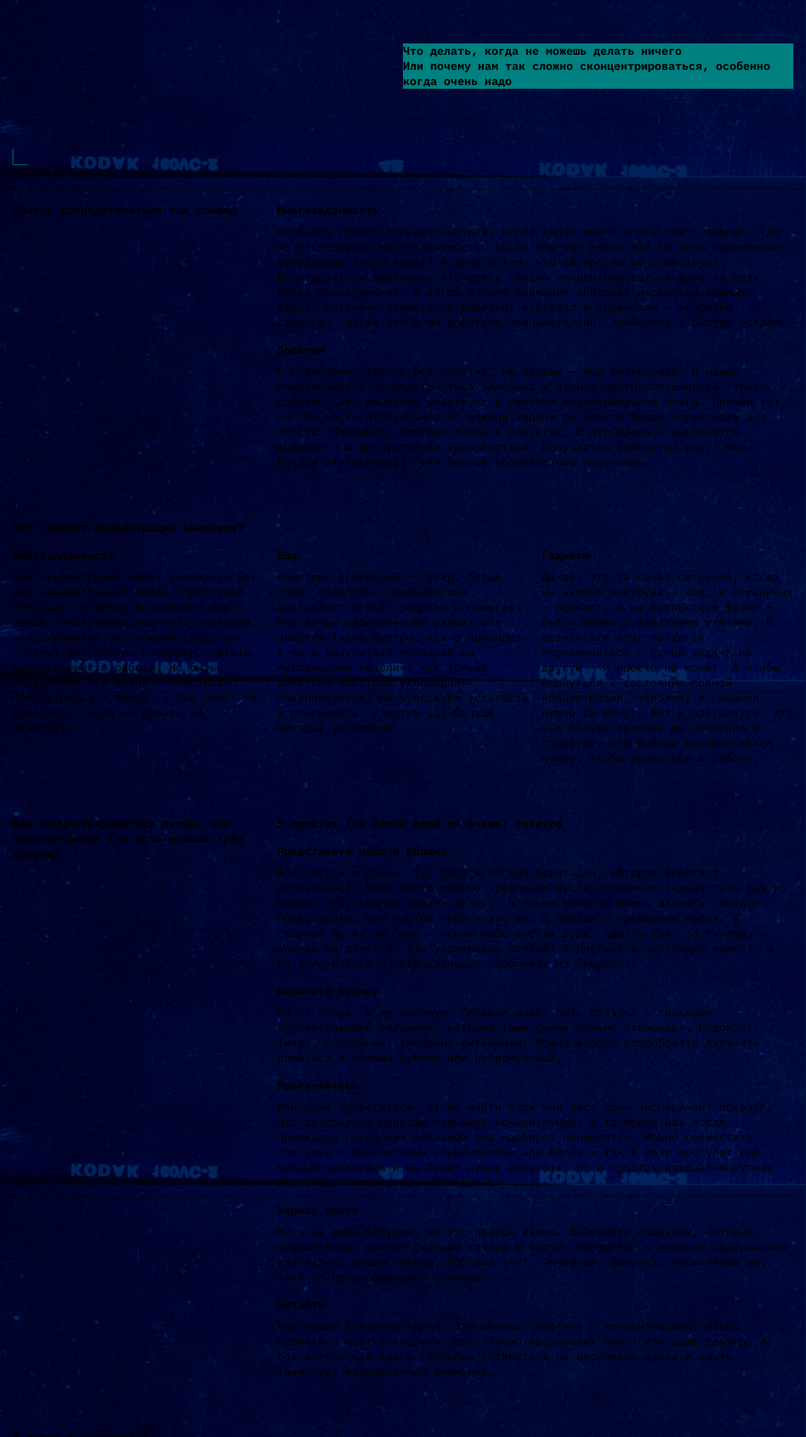
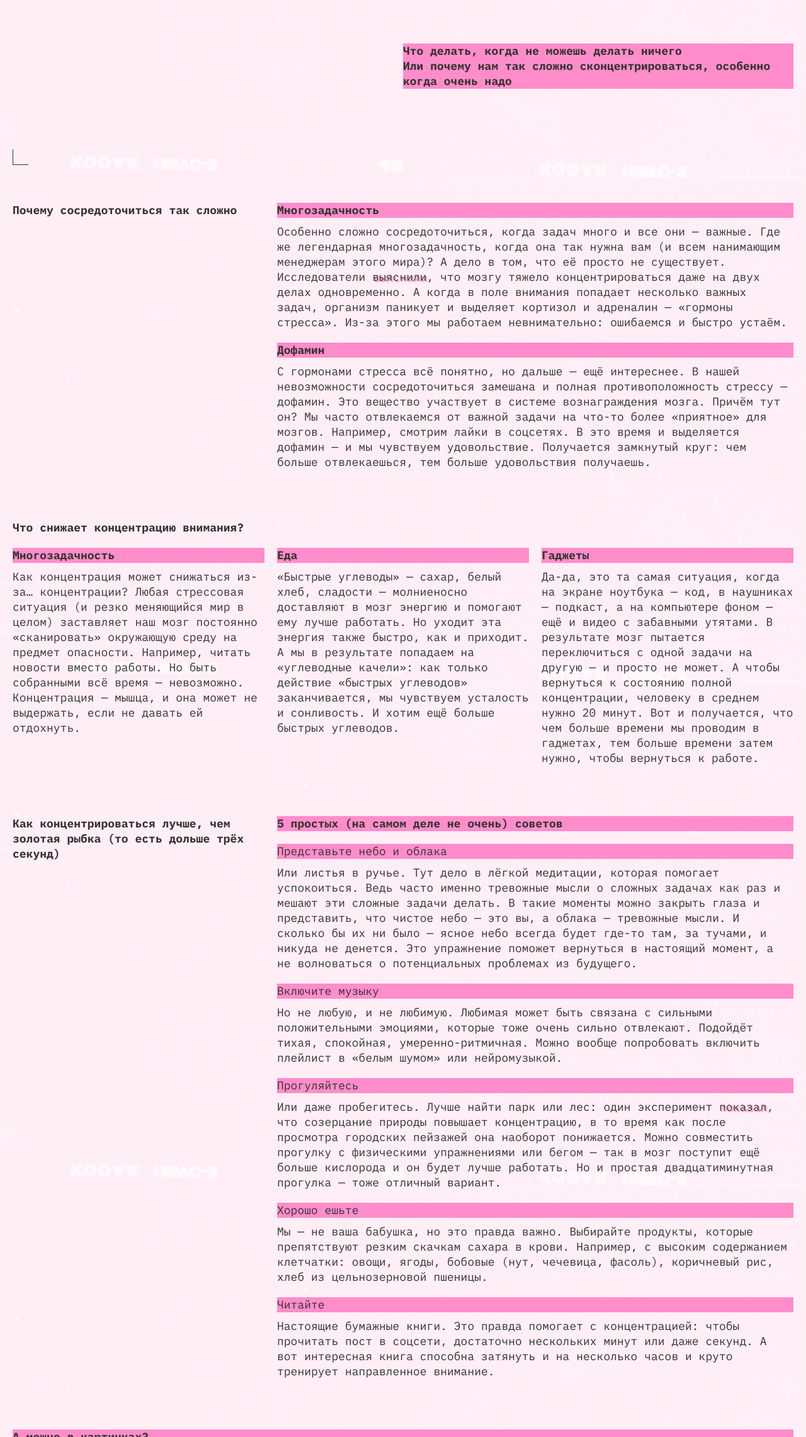
Before and after one commit to stan99-cheb/slozhno-sosredotochitsya, a website built with Vite: page index.html in a window 1280 px wide. Shown: the part 518-2800 px from the top of the page at 63% size. Built offline with nearby package versions, Linux system fonts and the light colour scheme.

Commit message:
feat: оставшееся

```diff
--- a/index.html
+++ b/index.html
@@ -36,32 +36,33 @@
         </li>
       </ul>
     </nav>
-    <div class="decor"></div>
+    <div class="decor-rec" aria-hidden="true"></div>
     <h1 class="heading header__title">no focus</h1>
-    <h2 class="heading header__subtitle">
+    <div class="header__subtitle title-decor">
       <p>
         Что делать, когда не можешь делать ничего
       </p>
       <p>
         Или почему нам так сложно сконцентрироваться, особенно когда очень надо
       </p>
-    </h2>
+    </div>
   </header>
   <main class="main">
     <section class="section">
-      <h2 class="heading why-title">Почему сосредоточиться так сложно</h2>
+      <h2 class="title why-title">Почему сосредоточиться так сложно</h2>
       <article class="card why-multitasking">
-        <h3 class="heading">Многозадачность</h3>
+        <h3 class="title title-decor">Многозадачность</h3>
         <p>
           Особенно сложно сосредоточиться, когда задач много и все они — важные. Где же легендарная многозадачность,
           когда она так нужна вам (и всем нанимающим менеджерам этого мира)? А дело в том, что её просто не существует.
-          Исследователи выяснили, что мозгу тяжело концентрироваться даже на двух делах одновременно. А когда в поле
-          внимания попадает несколько важных задач, организм паникует и выделяет кортизол и адреналин — «гормоны
+          Исследователи <a class="link" href="https://dana.org/article/multicosts-of-multitasking/"
+            target="_blank">выяснили</a>, что мозгу тяжело концентрироваться даже на двух делах одновременно. А когда в
+          поле внимания попадает несколько важных задач, организм паникует и выделяет кортизол и адреналин — «гормоны
           стресса». Из-за этого мы работаем невнимательно: ошибаемся и быстро устаём.
         </p>
       </article>
       <article class="card why-dopamine">
-        <h3 class="heading">Дофамин</h3>
+        <h3 class="title title-decor">Дофамин</h3>
         <p>
           С гормонами стресса всё понятно, но дальше — ещё интереснее. В нашей невозможности сосредоточиться замешана и
           полная противоположность стрессу — дофамин. Это вещество участвует в системе вознаграждения мозга. Причём тут
@@ -72,9 +73,9 @@
       </article>
     </section>
     <section class="section">
-      <h2 class="heading what-title">Что снижает концентрацию внимания?</h2>
+      <h2 class="title what-title">Что снижает концентрацию внимания?</h2>
       <article class="card what-multitasking">
-        <h3 class="heading">Многозадачность</h3>
+        <h3 class="title title-decor">Многозадачность</h3>
         <p>
           Как концентрация может снижаться из-за… концентрации? Любая стрессовая ситуация (и резко меняющийся мир в
           целом) заставляет наш мозг постоянно «сканировать» окружающую среду на предмет опасности. Например, читать
@@ -83,7 +84,7 @@
         </p>
       </article>
       <article class="card what-meal">
-        <h3 class="heading">Еда</h3>
+        <h3 class="title title-decor">Еда</h3>
         <p>
           «Быстрые углеводы» — сахар, белый хлеб, сладости — молниеносно доставляют в мозг энергию и помогают ему лучше
           работать. Но уходит эта энергия также быстро, как и приходит. А мы в результате попадаем на «углеводные
@@ -92,7 +93,7 @@
         </p>
       </article>
       <article class="card what-gadgets">
-        <h3 class="heading">Гаджеты</h3>
+        <h3 class="title title-decor">Гаджеты</h3>
         <p>
           Да-да, это та самая ситуация, когда на экране ноутбука — код, в наушниках — подкаст, а на компьютере фоном —
           ещё и видео с забавными утятами. В результате мозг пытается переключиться с одной задачи на другую — и просто
@@ -103,10 +104,11 @@
       </article>
     </section>
     <section class="section">
-      <h2 class="heading how-title">Как концентрироваться лучше, чем золотая рыбка (то есть дольше трёх секунд)</h2>
-      <h2 class="heading how-title-advice">5 простых (на самом деле не очень) советов</h2>
+      <h2 class="title how-title">Как концентрироваться лучше, чем золотая рыбка (то есть дольше трёх
+        секунд)</h2>
+      <h2 class="title title-decor how-title-advice">5 простых (на самом деле не очень) советов</h2>
       <article class="card how-imagine">
-        <h3 class="heading">Представьте небо и облака</h3>
+        <h3 class="title title-regular title-decor">Представьте небо и облака</h3>
         <p>
           Или листья в ручье. Тут дело в лёгкой медитации, которая помогает успокоиться. Ведь часто именно тревожные
           мысли о сложных задачах как раз и мешают эти сложные задачи делать. В такие моменты можно закрыть глаза и
@@ -116,7 +118,7 @@
         </p>
       </article>
       <article class="card how-music">
-        <h3 class="heading">Включите музыку</h3>
+        <h3 class="title title-regular title-decor">Включите музыку</h3>
         <p>
           Но не любую, и не любимую. Любимая может быть связана с сильными положительными эмоциями, которые тоже очень
           сильно отвлекают. Подойдёт тихая, спокойная, умеренно-ритмичная. Можно вообще попробовать включить плейлист в
@@ -124,16 +126,17 @@
         </p>
       </article>
       <article class="card how-walk">
-        <h3 class="heading">Прогуляйтесь</h3>
+        <h3 class="title title-regular title-decor">Прогуляйтесь</h3>
         <p>
-          Или даже пробегитесь. Лучше найти парк или лес: один эксперимент показал, что созерцание природы повышает
-          концентрацию, в то время как после просмотра городских пейзажей она наоборот понижается. Можно совместить
-          прогулку с физическими упражнениями или бегом — так в мозг поступит ещё больше кислорода и он будет лучше
-          работать. Но и простая двадцатиминутная прогулка — тоже отличный вариант.
+          Или даже пробегитесь. Лучше найти парк или лес: один эксперимент <a class="link"
+            href="https://www.sciencedirect.com/science/article/abs/pii/S0272494415000328" target="_blank">показал</a>,
+          что созерцание природы повышает концентрацию, в то время как после просмотра городских пейзажей она наоборот
+          понижается. Можно совместить прогулку с физическими упражнениями или бегом — так в мозг поступит ещё больше
+          кислорода и он будет лучше работать. Но и простая двадцатиминутная прогулка — тоже отличный вариант.
         </p>
       </article>
       <article class="card how-meal">
-        <h3 class="heading">Хорошо ешьте</h3>
+        <h3 class="title title-regular title-decor">Хорошо ешьте</h3>
         <p>
           Мы — не ваша бабушка, но это правда важно. Выбирайте продукты, которые препятствуют резким скачкам сахара в
           крови. Например, с высоким содержанием клетчатки: овощи, ягоды, бобовые (нут, чечевица, фасоль), коричневый
@@ -141,7 +144,7 @@
         </p>
       </article>
       <article class="card how-reading">
-        <h3 class="heading">Читайте</h3>
+        <h3 class="title title-regular title-decor">Читайте</h3>
         <p>
           Настоящие бумажные книги. Это правда помогает с концентрацией: чтобы прочитать пост в соцсети, достаточно
           нескольких минут или даже секунд. А вот интересная книга способна затянуть и на несколько часов и круто
@@ -150,7 +153,7 @@
       </article>
     </section>
     <section class="section">
-      <h2 class="heading pictures-title">А можно в картинках?</h2>
+      <h2 class="title title-decor pictures-title">А можно в картинках?</h2>
       <img class="picture picture-sunset" src="./images/sunset.png" alt="Рассвет" loading="lazy">
       <img class="picture picture-ice-cream" src="./images/ice-cream.png" alt="Мороженное" loading="lazy">
       <img class="picture picture-tape" src="./images/tape.png" alt="Касета" loading="lazy">
@@ -158,7 +161,7 @@
       <img class="picture picture-street" src="./images/street.png" alt="Улица" loading="lazy">
     </section>
   </main>
-  <footer class="footer">
+  <footer class="footer decorated-zone">
     <h2 class="heading footer-title">focus</h2>
   </footer>
 
--- a/styles/dark.css
+++ b/styles/dark.css
@@ -9,4 +9,36 @@
     Так стили написанные ниже будут иметь больший вес,
     чем стили в медиазапросе предпочтений пользователя
   */
+  --background-color: #000028;
+  --page-background-image: url(../images/cover-image-dark.png);
+  --default-color: #ff0070;
+  --accent-color: var(--default-color);
+
+  --decor-color-text: var(--background-color);
+  --decor-color-background: var(--accent-color);
+
+  --header-title: #db00ff;
+  --header-title-shadow: var(--default-color);
+
+  --title-color: var(--default-color);
+  --text-color: #f1b2ce;
 }
+
+@media (prefers-color-scheme: dark) {
+  :root {
+    /* Дублируем переменные светлой темы */
+    --background-color: #000028;
+    --page-background-image: url(../images/cover-image-dark.png);
+    --default-color: #ff0070;
+    --accent-color: var(--default-color);
+
+    --decor-color-text: var(--background-color);
+    --decor-color-background: var(--accent-color);
+
+    --header-title: #db00ff;
+    --header-title-shadow: var(--default-color);
+
+    --title-color: var(--default-color);
+    --text-color: #f1b2ce;
+  }
+}
--- a/styles/globals.css
+++ b/styles/globals.css
@@ -39,9 +39,29 @@ a {
   font-family: inherit;
   font-size: inherit;
   line-height: inherit;
+
+  text-decoration: none;
+  cursor: pointer;
 }
 
 button {
   border: none;
   background-color: transparent;
 }
+
+a:focus,
+button:focus {
+  outline: none;
+}
+
+a:focus-visible {
+  outline: 1px solid var(--default-color);
+}
+
+button:focus-visible {
+  border-bottom: 1px solid var(--default-color);
+}
+
+button:hover {
+  outline: 1px solid color-mix(in srgb, var(--default-color) 40%, transparent);
+}
--- a/styles/light.css
+++ b/styles/light.css
@@ -9,4 +9,36 @@
     Так стили написанные ниже будут иметь больший вес,
     чем стили в медиазапросе предпочтений пользователя
   */
+  --background-color: #fff1f7;
+  --page-background-image: url(../images/cover-image-light.png);
+  --default-color: #353430;
+  --accent-color: #ff8dcb;
+
+  --decor-color-text: var(--default-color);
+  --decor-color-background: var(--accent-color);
+
+  --header-title: #ffc2e6;
+  --header-title-shadow: #ff0070;
+
+  --title-color: var(--default-color);
+  --text-color: var(--default-color);
 }
+
+@media (prefers-color-scheme: light) {
+  :root {
+    /* Дублируем переменные светлой темы */
+    --background-color: #fff1f7;
+    --page-background-image: url(../images/cover-image-light.png);
+    --default-color: #353430;
+    --accent-color: #ff8dcb;
+
+    --decor-color-text: var(--default-color);
+    --decor-color-background: var(--accent-color);
+
+    --header-title: #ffc2e6;
+    --header-title-shadow: #ff0070;
+
+    --title-color: var(--default-color);
+    --text-color: var(--default-color);
+  }
+}
--- a/styles/style.css
+++ b/styles/style.css
@@ -8,17 +8,38 @@
   font-size: 18px;
   line-height: 24px;
 
-  background-image: url(../images/cover-image-dark.png);
+  background-image: var(--page-background-image);
   background-repeat: no-repeat;
   background-position: center;
   background-size: cover;
   background-attachment: fixed;
+
+  background-color: var(--background-color);
 }
 
-.heading {
+.link {
+  text-shadow: 2px 2px 0 var(--accent-color);
+}
+
+.link:hover {
+  border-bottom: 1px solid var(--text-color);
+}
+
+.title {
   font-weight: 700;
   font-size: 18px;
   line-height: 24px;
+
+  color: var(--title-color);
+}
+
+.title-regular {
+  font-weight: 400;
+}
+
+.title-decor {
+  color: var(--decor-color-text);
+  background-color: var(--decor-color-background);
 }
 
 .header {
@@ -36,7 +57,7 @@
     "subtitle";
 }
 
-.header::before {
+.decorated-zone::before {
   content: '';
   position: absolute;
   top: 0;
@@ -45,10 +66,10 @@
   height: 25px;
   border-width: 1px 1px 0 0;
   border-style: solid;
-  border-color: teal;
+  border-color: var(--default-color);
 }
 
-.header::after {
+.decorated-zone::after {
   content: '';
   position: absolute;
   bottom: 0;
@@ -57,7 +78,7 @@
   height: 25px;
   border-width: 0 0 1px 1px;
   border-style: solid;
-  border-color: teal;
+  border-color: var(--default-color);
 }
 
 .header__theme-menu {
@@ -71,15 +92,22 @@
 }
 
 .header__theme-menu-button {
-  padding: 0 13px;
+  padding: 0 13px 3px;
 
   font-size: 18px;
   line-height: 26px;
   text-transform: lowercase;
   vertical-align: middle;
+
+  color: var(--default-color);
 }
 
-.decor::before {
+.header__theme-menu-button_active {
+  outline: 1px solid var(--default-color);
+  pointer-events: none;
+}
+
+.page.theme_dark .decor-rec::before {
   content: 'REC';
 
   font-size: 18px;
@@ -88,9 +116,11 @@
   position: absolute;
   top: 0;
   right: 28px;
+
+  color: var(--default-color);
 }
 
-.decor::after {
+.page.theme_dark .decor-rec::after {
   content: '';
 
   position: absolute;
@@ -100,8 +130,8 @@
   width: 9px;
   height: 9px;
   border-radius: 50%;
-  background-color: teal;
-  box-shadow: 0 0 4px 2px teal;
+  background-color: var(--default-color);
+  box-shadow: 0 0 4px 2px var(--default-color);
 }
 
 .header__title {
@@ -111,7 +141,9 @@
 
   font-size: clamp(7.25rem, 5.7694rem + 6.3174vw, 9.8125rem);
   line-height: clamp(5.9375rem, 4.6735rem + 5.3929vw, 8.125rem);
-  text-shadow: 4px 4px 0 teal;
+  text-shadow: 4px 4px 0 var(--header-title-shadow);
+
+  color: var(--header-title);
 }
 
 .header__subtitle {
@@ -122,7 +154,7 @@
   align-self: center;
   grid-area: subtitle;
 
-  background-color: teal;
+  font-weight: 700;
 }
 
 .main {
@@ -135,7 +167,9 @@
   display: grid;
   grid-template-columns: repeat(3, 1fr);
   grid-auto-rows: auto;
-  grid-gap: 20px;
+  gap: 20px;
+
+  color: var(--text-color);
 }
 
 .card {
@@ -270,34 +304,41 @@
   position: relative;
 }
 
-.footer::before {
-  content: '';
-  position: absolute;
-  top: 0;
-  right: 0;
-  width: 25px;
-  height: 25px;
-  border-width: 1px 1px 0 0;
-  border-style: solid;
-  border-color: teal;
-}
-
-.footer::after {
-  content: '';
-  position: absolute;
-  bottom: 0;
-  left: 0;
-  width: 25px;
-  height: 25px;
-  border-width: 0 0 1px 1px;
-  border-style: solid;
-  border-color: teal;
-}
-
 .footer-title {
   font-size: clamp(7.25rem, 5.7694rem + 6.3174vw, 9.8125rem);
   line-height: clamp(5.9375rem, 4.6735rem + 5.3929vw, 8.125rem);
-  text-shadow: 2px 2px 0 teal;
+  text-shadow: 2px 2px 0 var(--header-title-shadow);
+
+  color: var(--header-title);
+}
+
+@media (prefers-color-scheme: dark) {
+  .page.theme_auto .decor-rec::before {
+    content: 'REC';
+
+    font-size: 18px;
+    line-height: 26px;
+
+    position: absolute;
+    top: 0;
+    right: 28px;
+
+    color: var(--default-color);
+  }
+
+  .page.theme_auto .decor-rec::after {
+    content: '';
+
+    position: absolute;
+    top: 9px;
+    right: 9px;
+
+    width: 9px;
+    height: 9px;
+    border-radius: 50%;
+    background-color: var(--default-color);
+    box-shadow: 0 0 4px 2px var(--default-color);
+  }
 }
 
 @media (max-width: 768px) {
@@ -348,6 +389,9 @@
 
     display: flex;
     flex-direction: column;
-    row-gap: 10px;
+  }
+
+  .section:has(.picture) {
+    gap: 10px;
   }
 }
```
